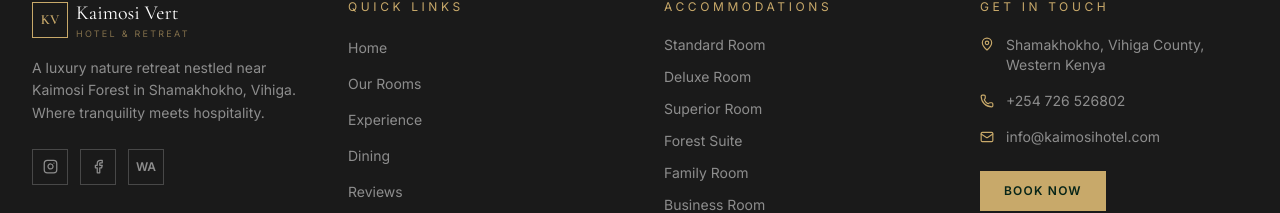
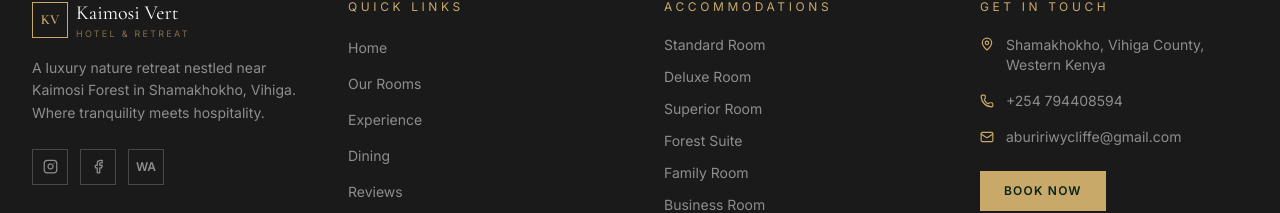
Before and after one commit to Abuwicky/kaimosi-vert-hotel--luxury-home, a React (Vite) app: page / in a window 1280 px wide. Shown: the part 7906-8119 px from the top of the page. Built offline with nearby package versions, Linux system fonts and the light colour scheme.

Commit message:
Update Footer.jsx

```diff
--- a/src/components/Footer.jsx
+++ b/src/components/Footer.jsx
@@ -95,13 +95,13 @@ export default function Footer({ onBookClick }) {
               <div className="flex gap-3 items-center">
                 <Phone size={14} className="text-gold flex-shrink-0" />
                 <a href="tel:+254726526802" className="text-white/50 hover:text-gold text-sm transition-colors">
-                  +254 726 526802
+                  +254 794408594
                 </a>
               </div>
               <div className="flex gap-3 items-center">
                 <Mail size={14} className="text-gold flex-shrink-0" />
                 <a href="mailto:info@kaimosihotel.com" className="text-white/50 hover:text-gold text-sm transition-colors">
-                  info@kaimosihotel.com
+                  abuririwycliffe@gmail.com
                 </a>
               </div>
             </div>
```
